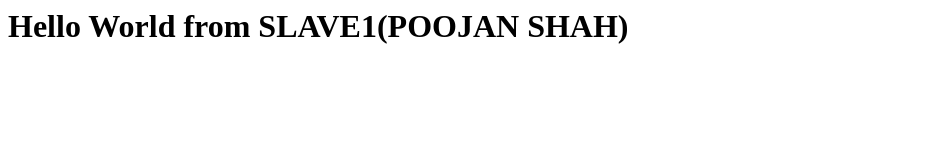
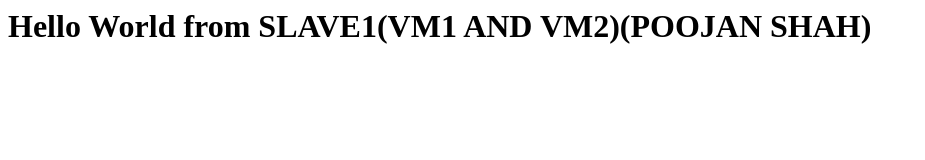
Before and after one commit to poojan4ps/ansible, a plain HTML site: page index.html in a window 1280 px wide. Shown: the whole page, without its empty margins (0-925 px from the left). Drawn offline with Linux system fonts and the light colour scheme.

Commit message:
Update index.html

```diff
--- a/index.html
+++ b/index.html
@@ -1,7 +1,7 @@
 <html>
 <head>
 <h1>
-Hello World from SLAVE1(POOJAN SHAH)
+Hello World from SLAVE1(VM1 AND VM2)(POOJAN SHAH)
 </h1>
 </head>
 </html>
```
